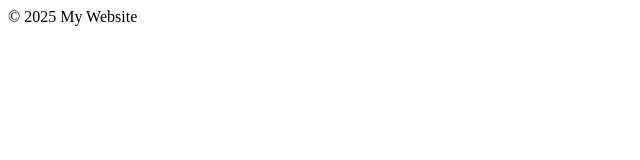
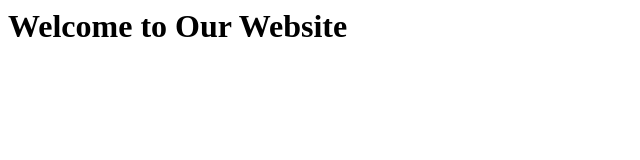
Before and after one commit to brandon-bos/website-project, a plain HTML site: page index.html in a window 1280 px wide. Shown: the whole page, without its empty margins (0-640 px from the left). Drawn offline with Linux system fonts and the light colour scheme.

Commit message:
Unsaved changes being commited

```diff
--- a/index.html
+++ b/index.html
@@ -1,3 +1,8 @@
-<footer>
-  <p>&copy; 2025 My Website</p>
-</footer>
+<html>
+  <head>
+    <title>Website</title>
+  </head>
+  <body>
+    <h1>Welcome to Our Website</h1>
+  </body>
+</html>
```
